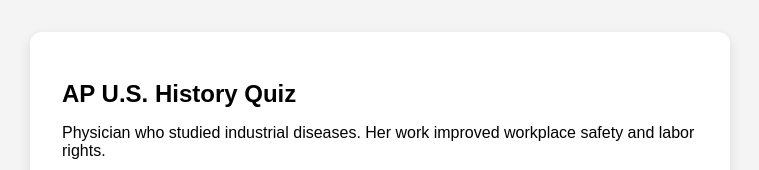
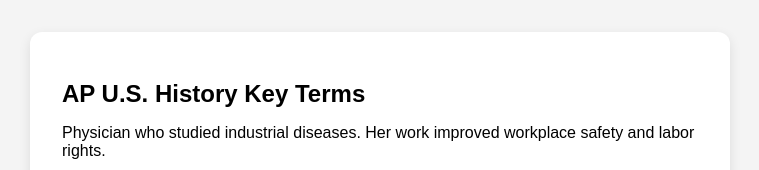
Before and after one commit to leed2900/APUSH-KEY-TERMS, a plain HTML site: page index.html in a window 1280 px wide. Shown: the top 170 px of the page, without its empty margins (260-1019 px from the left). Drawn offline with Linux system fonts and the light colour scheme.

Commit message:
Update index.html

```diff
--- a/index.html
+++ b/index.html
@@ -42,7 +42,7 @@
 </head>
 <body>
   <div class="card">
-    <h1>AP U.S. History Quiz</h1>
+    <h1>AP U.S. History Key Terms</h1>
     <p id="definition">Loading...</p>
     <input type="text" id="answer" placeholder="Enter the correct term" />
     <button onclick="submitAnswer()">Submit</button>
```
